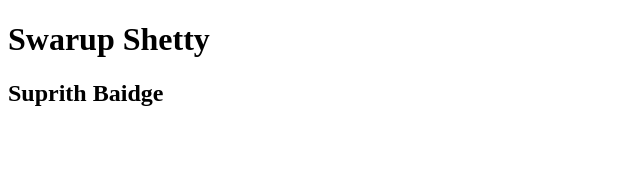
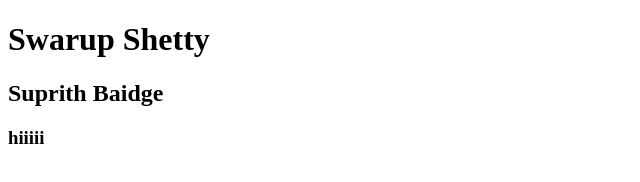
Before and after one commit to Swarup-5/esyasoft, a plain HTML site: page index.html in a window 1280 px wide. Shown: the full height of the page, 0-640 px from the left. Drawn offline with Linux system fonts and the light colour scheme.

Commit message:
change done

```diff
--- a/index.html
+++ b/index.html
@@ -8,5 +8,6 @@
 <body>
     <h1>Swarup Shetty</h1>
     <h2> Suprith Baidge</h2>
+    <h3>hiiiii</h3>
 </body>
 </html>
```
